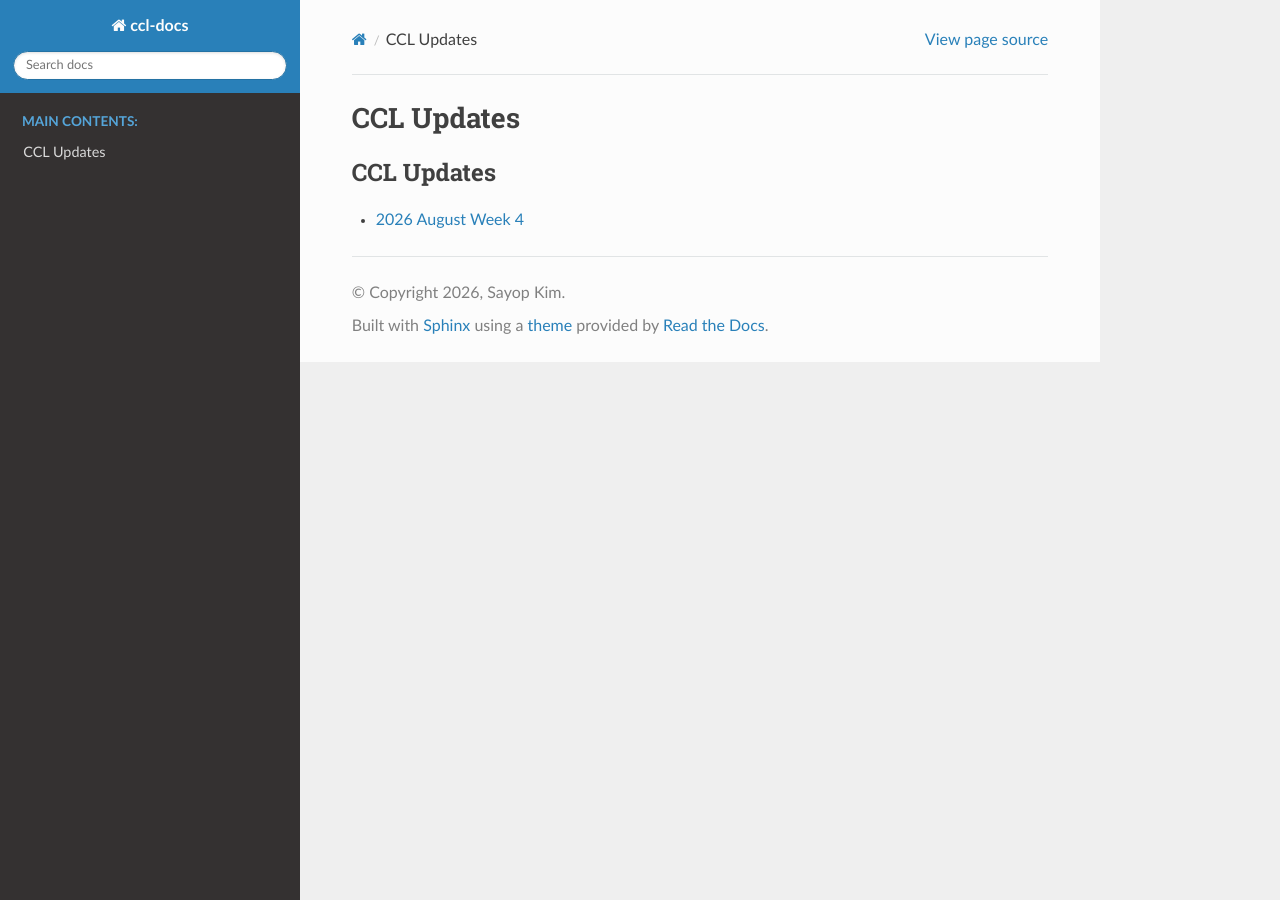
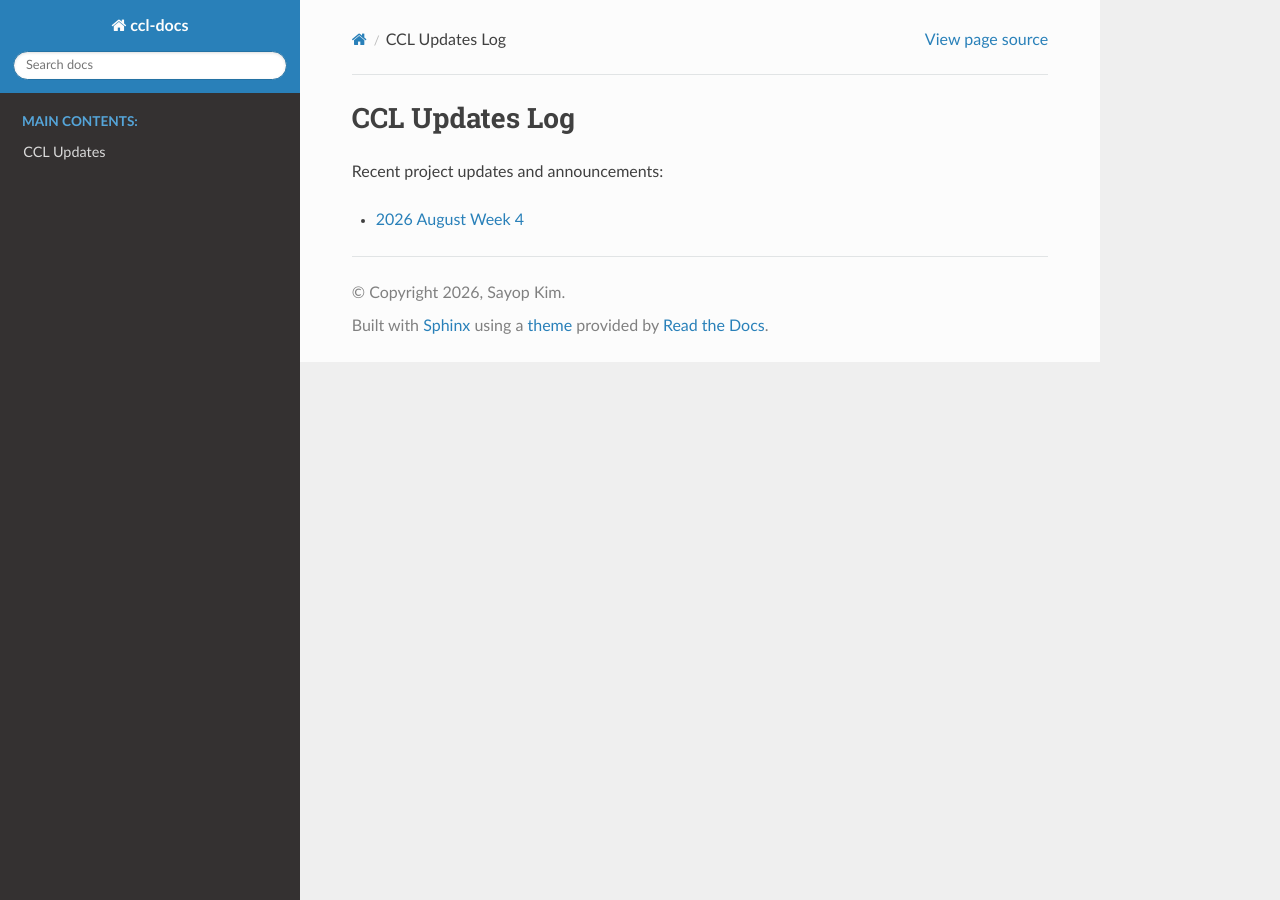
Before and after one commit to s3kim/ccl-docs, a Sphinx documentation site: the page built from docs/updates/CCLUpdate/index.rst, in a window 1280 px wide. Built offline with Sphinx 7.4.7 and the Read the Docs theme 3.1.0, drawn with Linux system fonts in a browser that asks for light colours; pages that are not in the unit, such as notebooks, are missing from menus.

Commit message:
Update index.rst

```diff
--- a/docs/updates/CCLUpdate/index.rst
+++ b/docs/updates/CCLUpdate/index.rst
@@ -1,7 +1,9 @@
-CCL Updates
---------------
+CCL Updates Log
+===============
+
+Recent project updates and announcements:
+
 .. toctree::
    :maxdepth: 1
-   :caption: CCL Updates
 
    202608Week4
```
